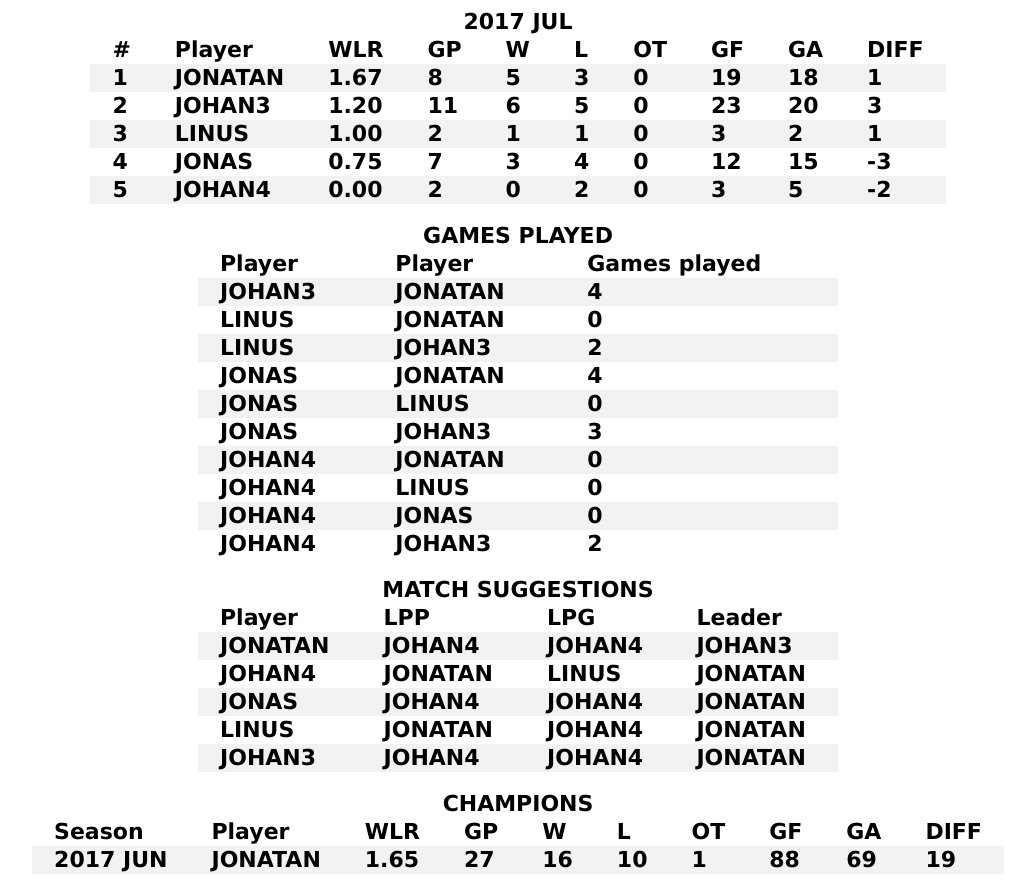
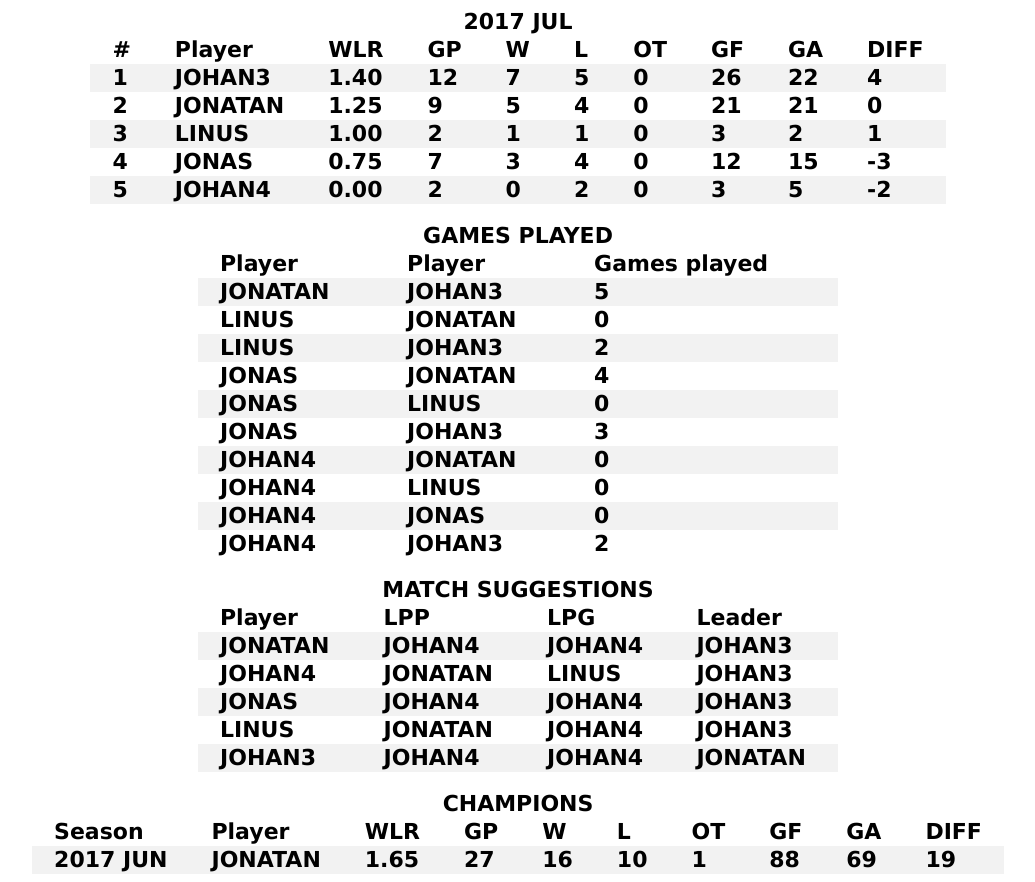
Before and after one commit to SoamJaws/nhl, a plain HTML site: page index.html in a window 1280 px wide. Shown: the whole page, without its empty margins (130-1165 px from the left). Drawn offline with Linux system fonts and the light colour scheme.

Commit message:
Updated stats

```diff
--- a/index.html
+++ b/index.html
@@ -18,27 +18,27 @@
 </tr>
 <tr class="player">
 <th>1</th>
-<th>JONATAN</th>
-<th>1.67</th>
-<th>8</th>
+<th>JOHAN3</th>
+<th>1.40</th>
+<th>12</th>
+<th>7</th>
 <th>5</th>
-<th>3</th>
 <th>0</th>
-<th>19</th>
-<th>18</th>
-<th>1</th>
+<th>26</th>
+<th>22</th>
+<th>4</th>
 </tr>
 <tr class="player">
 <th>2</th>
-<th>JOHAN3</th>
-<th>1.20</th>
-<th>11</th>
-<th>6</th>
+<th>JONATAN</th>
+<th>1.25</th>
+<th>9</th>
 <th>5</th>
+<th>4</th>
 <th>0</th>
-<th>23</th>
-<th>20</th>
-<th>3</th>
+<th>21</th>
+<th>21</th>
+<th>0</th>
 </tr>
 <tr class="player">
 <th>3</th>
@@ -86,9 +86,9 @@
 <th>Games played</th>
 </tr>
 <tr class="player">
+<th>JONATAN</th>
 <th>JOHAN3</th>
-<th>JONATAN</th>
-<th>4</th>
+<th>5</th>
 </tr>
 <tr class="player">
 <th>LINUS</th>
@@ -155,19 +155,19 @@
 <th>JOHAN4</th>
 <th>JONATAN</th>
 <th>LINUS</th>
-<th>JONATAN</th>
+<th>JOHAN3</th>
 </tr>
 <tr class="player">
 <th>JONAS</th>
 <th>JOHAN4</th>
 <th>JOHAN4</th>
-<th>JONATAN</th>
+<th>JOHAN3</th>
 </tr>
 <tr class="player">
 <th>LINUS</th>
 <th>JONATAN</th>
 <th>JOHAN4</th>
-<th>JONATAN</th>
+<th>JOHAN3</th>
 </tr>
 <tr class="player">
 <th>JOHAN3</th>
```
